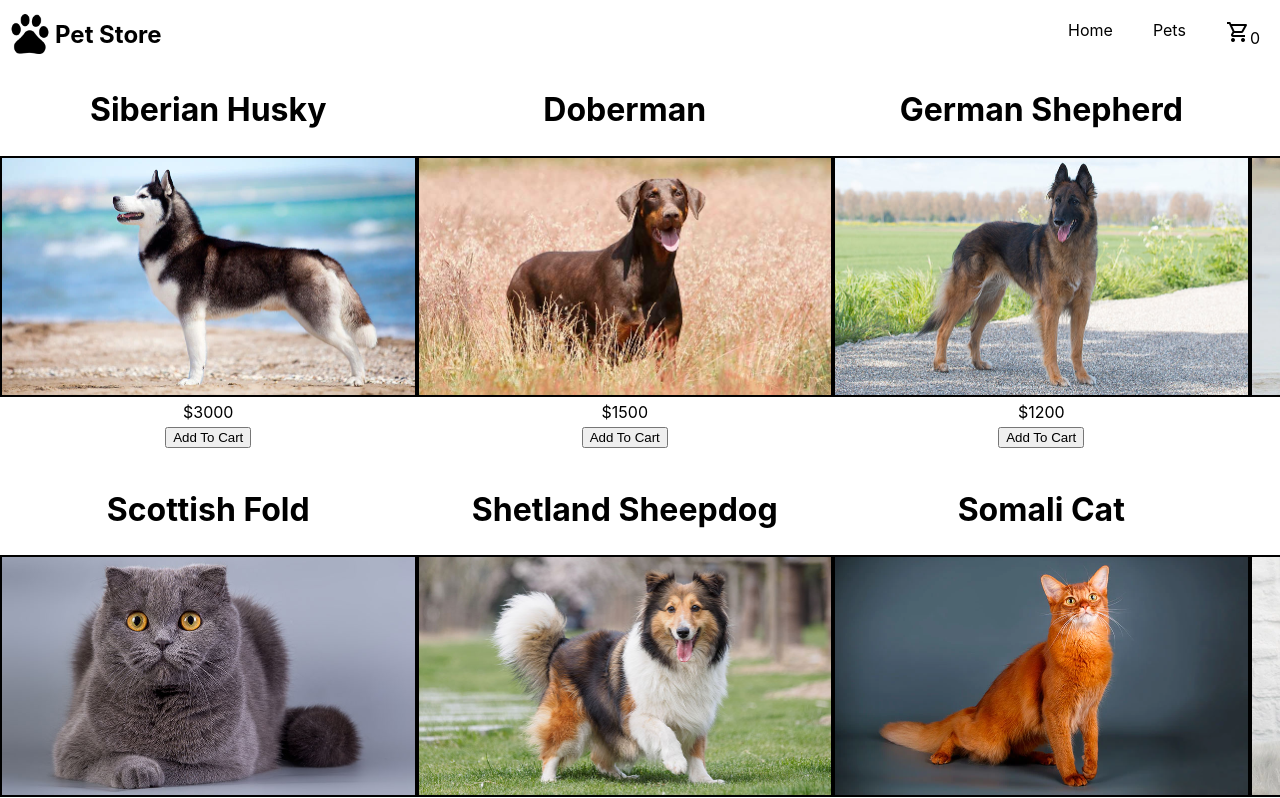
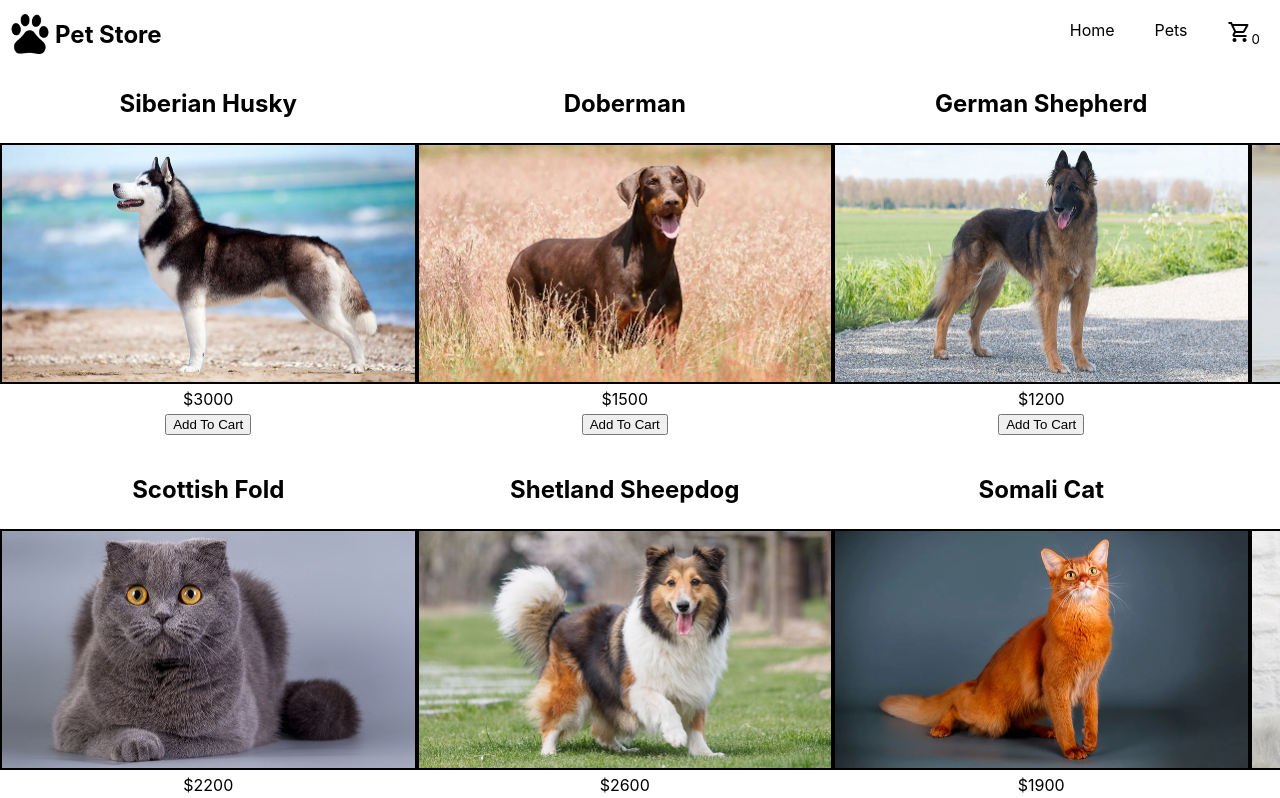
Before and after one commit to joshuaobare/shopping-cart, a React (Create React App) app: page / in a window 1280 px wide. Shown: the top 798 px of the page. Built offline with nearby package versions, Linux system fonts and the light colour scheme.

Commit message:
added CartItem component and updated css

```diff
--- a/src/components/Card.js
+++ b/src/components/Card.js
@@ -1,7 +1,7 @@
 export default function Card(props) {
     return (
         <div className="pet-card">
-            <h1>{props.name}</h1>
+            <h2>{props.name}</h2>
             <img src={props.src} alt={props.type} className="pet-img" />
             <div>${props.price}</div>
             <button onClick={props.handleClick} >Add To Cart</button>
--- a/src/components/Navbar.js
+++ b/src/components/Navbar.js
@@ -12,7 +12,7 @@ export default function Navbar(props) {
                 <li>Pets</li>
                 <li>
                     <span className="material-symbols-outlined">shopping_cart</span>
-                    <span>{props.items}</span>
+                    <span className="item-count">{props.items}</span>
                 </li>
             </ul>
         </nav>
--- a/src/index.css
+++ b/src/index.css
@@ -79,3 +79,8 @@ nav>ul>li {
   grid-template-columns: repeat(4,1fr);
   row-gap: 20px;
 }
+
+.item-count {
+  font-size: smaller;
+
+}
```
Also changed, not shown: src/components/CartItem.js (added, +12 -0 lines).
